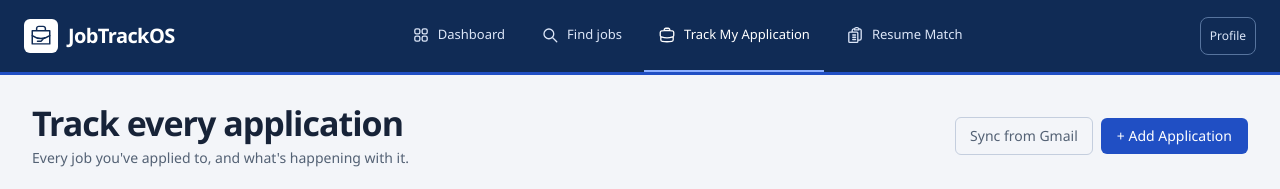
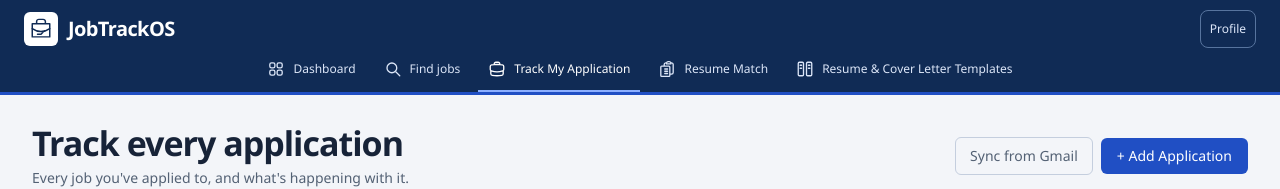
Before and after one commit to yashr2633/JobOS, a Next.js app in the folder jobos-web/: page /applications in a window 1280 px wide. Shown: the top 189 px of the page. Built offline with nearby package versions, Linux system fonts and the light colour scheme; no server answers; the database is empty.

Commit message:
Add a separate templates destination beside Resume Match

```diff
--- a/jobos-web/src/app/components/MobileNav.tsx
+++ b/jobos-web/src/app/components/MobileNav.tsx
@@ -33,7 +33,7 @@ export default function MobileNav() {
         {NAV_ITEMS.map((item) => {
           const active = isNavItemActive(item, pathname);
           return (
-            <li key={item.href} className="flex-1">
+            <li key={item.href} className="min-w-0 flex-1">
               <Link
                 href={item.href}
                 aria-current={active ? "page" : undefined}
--- a/jobos-web/src/app/components/navItems.tsx
+++ b/jobos-web/src/app/components/navItems.tsx
@@ -77,10 +77,18 @@ export const NAV_ITEMS: readonly NavItem[] = [
   {
     href: "/resumes",
     label: "Resume Match",
-    shortLabel: "Resume Match",
+    shortLabel: "Match",
     exact: false,
     icon: <ResumeIcon />,
-    alsoActiveFor: ["/resume-builder", "/resume-match", "/cover-letter"],
+    alsoActiveFor: ["/resume-match"],
+  },
+  {
+    href: "/resume-builder",
+    label: "Resume & Cover Letter Templates",
+    shortLabel: "Templates",
+    exact: false,
+    icon: <svg className={ICON_CLASS} fill="none" viewBox="0 0 24 24" strokeWidth={1.75} stroke="currentColor" aria-hidden="true"><rect x="3" y="3" width="7" height="18" rx="1.5" /><rect x="14" y="3" width="7" height="18" rx="1.5" /><path strokeLinecap="round" d="M5.5 7h2m-2 4h2m9-4h2m-2 4h2" /></svg>,
+    alsoActiveFor: ["/cover-letter"],
   },
   {
     href: "/profile",
```
Also changed, not shown: jobos-web/src/app/product.css.
